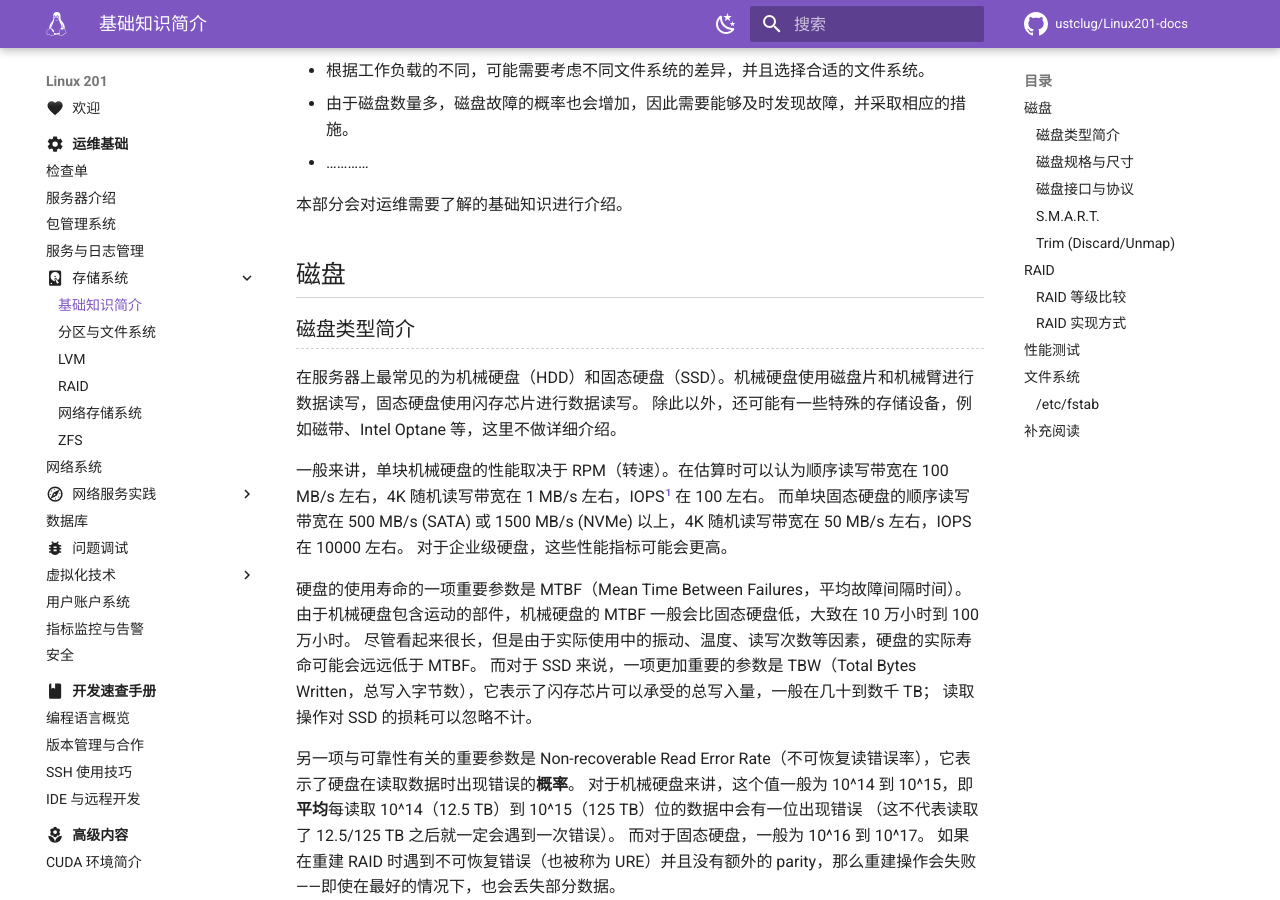
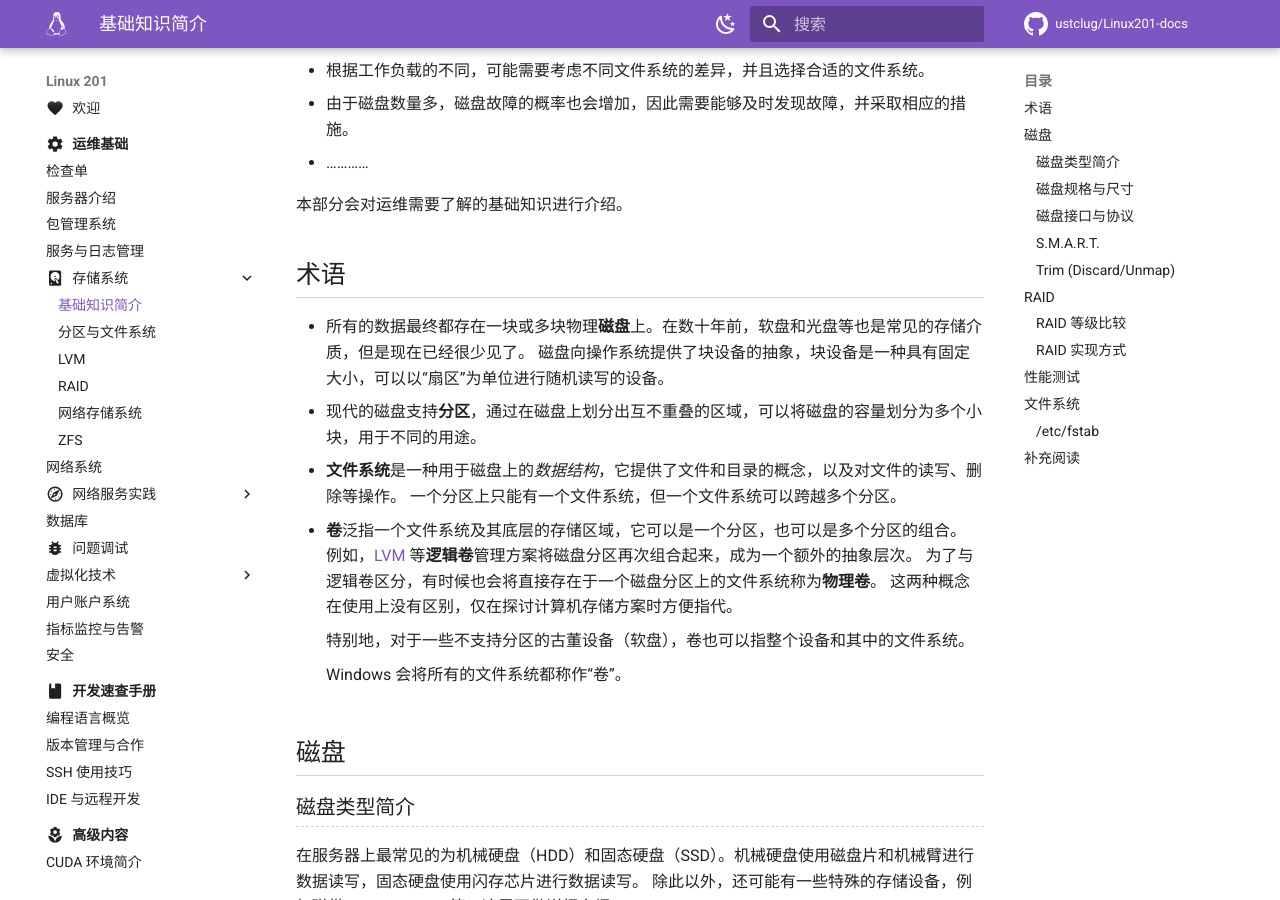
Before and after one commit to ustclug/Linux201-docs, an MkDocs documentation site: the page built from docs/ops/storage/intro.md, in a window 1280 px wide and 900 px high, scrolled down 320 px. Built offline with MkDocs 1.6.1 and Material for MkDocs 9.7.7, drawn with Linux system fonts in a browser that asks for light colours; comment, search, counter and statistics services are not loaded; some of the changed text lies outside the part shown.

Commit message:
storage/intro: Add glossary

```diff
--- a/docs/ops/storage/intro.md
+++ b/docs/ops/storage/intro.md
@@ -11,6 +11,22 @@
 - …………
 
 本部分会对运维需要了解的基础知识进行介绍。
+
+## 术语 {#glossary}
+
+- 所有的数据最终都存在一块或多块物理**磁盘**上。在数十年前，软盘和光盘等也是常见的存储介质，但是现在已经很少见了。
+    磁盘向操作系统提供了块设备的抽象，块设备是一种具有固定大小，可以以“扇区”为单位进行随机读写的设备。
+- 现代的磁盘支持**分区**，通过在磁盘上划分出互不重叠的区域，可以将磁盘的容量划分为多个小块，用于不同的用途。
+- **文件系统**是一种用于磁盘上的*数据结构*，它提供了文件和目录的概念，以及对文件的读写、删除等操作。
+    一个分区上只能有一个文件系统，但一个文件系统可以跨越多个分区。
+- **卷**泛指一个文件系统及其底层的存储区域，它可以是一个分区，也可以是多个分区的组合。
+    例如，[LVM](lvm.md) 等**逻辑卷**管理方案将磁盘分区再次组合起来，成为一个额外的抽象层次。
+    为了与逻辑卷区分，有时候也会将直接存在于一个磁盘分区上的文件系统称为**物理卷**。
+    这两种概念在使用上没有区别，仅在探讨计算机存储方案时方便指代。
+
+    特别地，对于一些不支持分区的古董设备（软盘），卷也可以指整个设备和其中的文件系统。
+
+    Windows 会将所有的文件系统都称作“卷”。
 
 ## 磁盘 {#disks}
 
@@ -192,11 +208,11 @@ RAID 4 和 RAID 50 在这里不作讨论，因为它们没人用。
 !!! question "思考题"
 
     1. 为什么 RAID 5 和 RAID 6 的重建期间性能会很差？
-    2. 为什么将大量的磁盘组合成单个 RAID 6 不是一个好主意？
-    3. 为什么说 RAID 5/6 有很高的写惩罚（Write Penalty）？
+    2. 为什么将大量的磁盘组合成单个 RAID 6 不是一个好主意？为什么 RAID 50 没人用？
+    3. 为什么说 RAID 5/6 有很高的写惩罚（Write penalty）？
     4. 在[该帖子](https://v2ex.com/t/1018680)中，发帖人说自己组了 **14TB * 12** 的 **RAID 5**。
-    假设这 12 块盘是机械硬盘，不可恢复读错误率为 10^14，如果仅考虑 URE，那么当损坏了一块盘重建时，重建成功的概率是多少？
-    如果不可恢复读错误率为 10^15 呢？
+        假设这 12 块盘是机械硬盘，不可恢复读错误率为 10^14，如果仅考虑 URE，那么当损坏了一块盘重建时，重建成功的概率是多少？
+        如果不可恢复读错误率为 10^15 呢？
 
         提示：假设为二项分布，前者结果接近于 0（几乎不可能成功），后者结果接近于 0.25（凶多吉少）。
 
```
